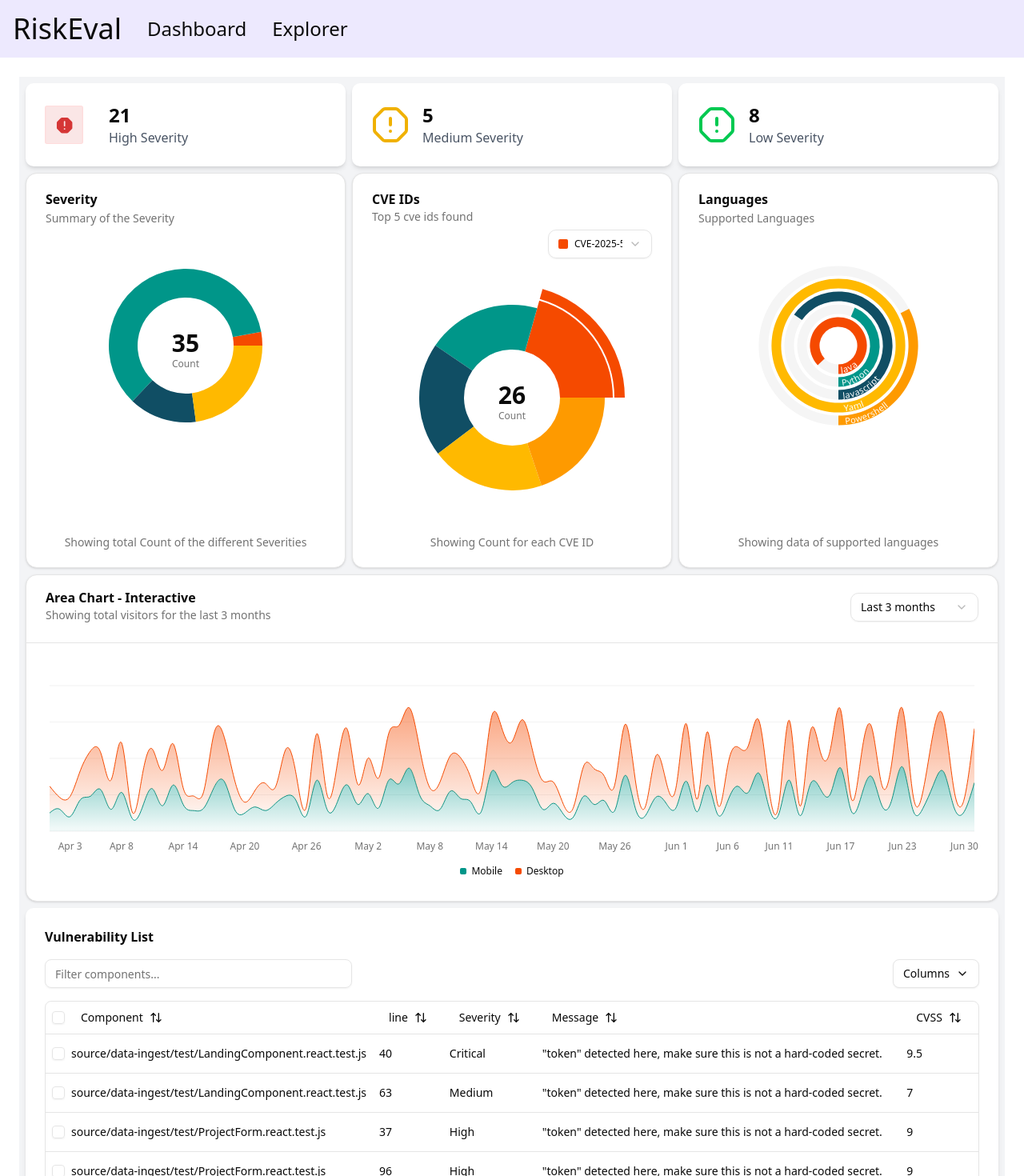
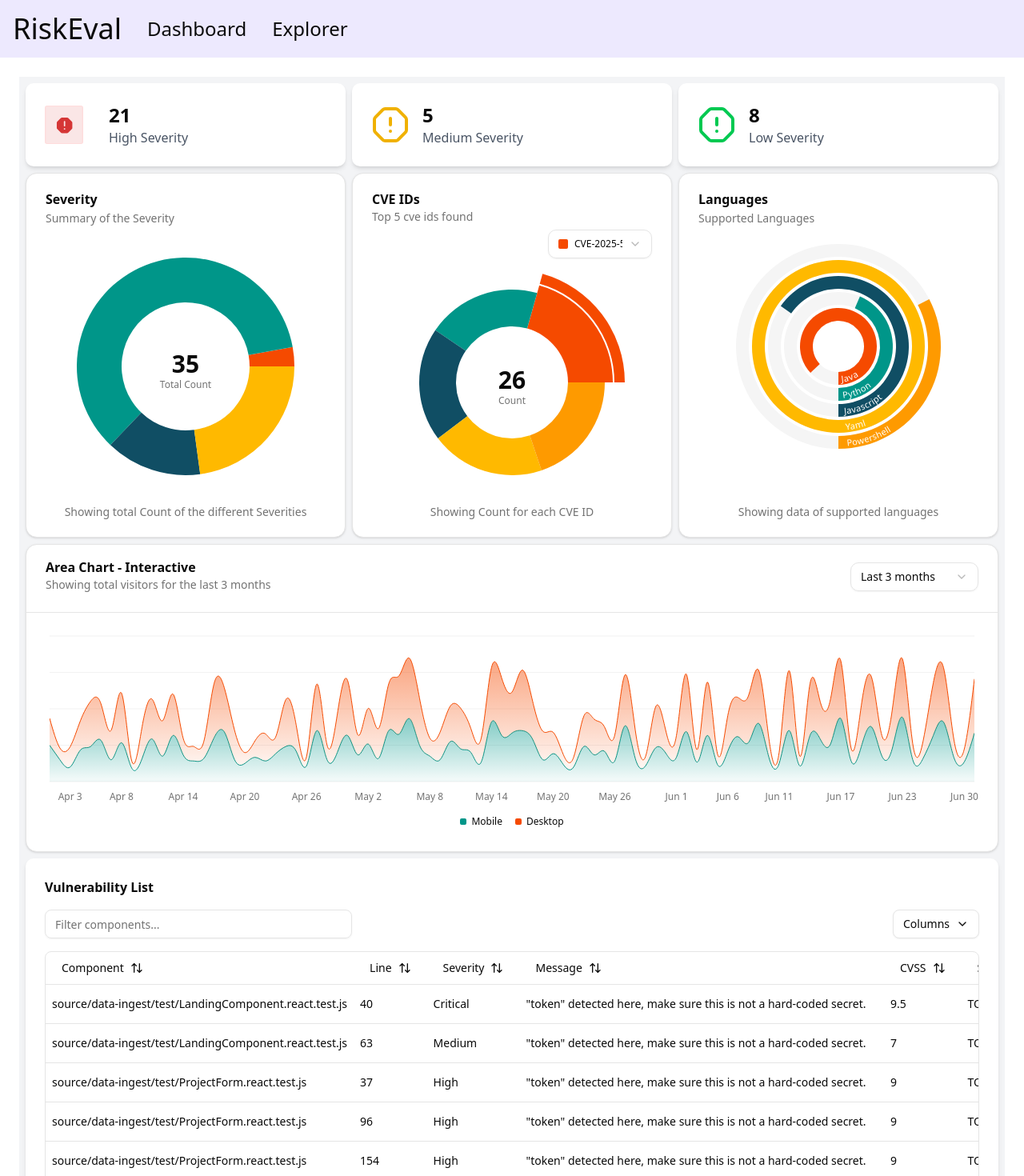
Before and after one commit to yugantgholase/Team-RiskEval, a React (Vite) app in the folder Frontend/risk-eval/: page /dashboard in a window 1280 px wide. Shown: the top 1470 px of the page at 80% size. Built offline with nearby package versions, Linux system fonts and the light colour scheme.

Commit message:
layout fixed

```diff
--- a/Frontend/risk-eval/src/components/dashboard/ChartArea.jsx
+++ b/Frontend/risk-eval/src/components/dashboard/ChartArea.jsx
@@ -25,10 +25,11 @@ import {
   SelectValue,
 } from "@/components/ui/select";
 
-export const description = "An interactive area chart";
+export const description =
+  "An interactive area chart showing different details";
 
 const chartData = [
-  { date: "2024-04-01", desktop: 222, mobile: 150 },
+  { date: "2024-04-01", desktop: 222, mobile: 300 },
   { date: "2024-04-02", desktop: 97, mobile: 180 },
   { date: "2024-04-03", desktop: 167, mobile: 120 },
   { date: "2024-04-04", desktop: 242, mobile: 260 },
@@ -122,9 +123,6 @@ const chartData = [
 ];
 
 const chartConfig = {
-  visitors: {
-    label: "Visitors",
-  },
   desktop: {
     label: "Desktop",
     color: "var(--chart-1)",
--- a/Frontend/risk-eval/src/components/dashboard/ChartPieDonutInteractive.jsx
+++ b/Frontend/risk-eval/src/components/dashboard/ChartPieDonutInteractive.jsx
@@ -113,7 +113,7 @@ export function ChartPieInteractive() {
               data={cveData}
               dataKey="count"
               nameKey="cveid"
-              innerRadius={60}
+              innerRadius={70}
               strokeWidth={5}
               activeIndex={activeIndex}
               activeShape={({ outerRadius = 0, ...props }) => (
--- a/Frontend/risk-eval/src/components/dashboard/ChartPieDonutText.jsx
+++ b/Frontend/risk-eval/src/components/dashboard/ChartPieDonutText.jsx
@@ -69,7 +69,7 @@ export function ChartPieDonutText() {
       <CardContent className="flex-1 pb-0">
         <ChartContainer
           config={chartConfig}
-          className="mx-auto aspect-square max-h-[250px]"
+          className="mx-auto aspect-square max-h-[350px]"
         >
           <PieChart>
             <ChartTooltip
@@ -80,7 +80,7 @@ export function ChartPieDonutText() {
               data={chartData}
               dataKey="count"
               nameKey="severity"
-              innerRadius={60}
+              innerRadius={80}
               strokeWidth={5}
             >
               <Label
@@ -105,7 +105,7 @@ export function ChartPieDonutText() {
                           y={(viewBox.cy || 0) + 24}
                           className="fill-muted-foreground"
                         >
-                          Count
+                          Total Count
                         </tspan>
                       </text>
                     );
--- a/Frontend/risk-eval/src/components/dashboard/ChartRadial.jsx
+++ b/Frontend/risk-eval/src/components/dashboard/ChartRadial.jsx
@@ -44,14 +44,14 @@ export function ChartRadialLabel() {
       <CardContent className="flex-1 pb-0">
         <ChartContainer
           config={chartConfig}
-          className="mx-auto aspect-square max-h-[250px]"
+          className="mx-auto aspect-square max-h-[300px]"
         >
           <RadialBarChart
             data={chartData}
             startAngle={-90}
             endAngle={380}
-            innerRadius={30}
-            outerRadius={110}
+            innerRadius={40}
+            outerRadius={140}
           >
             <ChartTooltip
               cursor={false}
--- a/Frontend/risk-eval/src/components/dashboard/DataTableDemo.jsx
+++ b/Frontend/risk-eval/src/components/dashboard/DataTableDemo.jsx
@@ -42,28 +42,28 @@ const data = tableData?.map((item, index) => ({
   ...item,
 }));
 const columns = [
-  {
-    id: "select",
-    header: ({ table }) => (
-      <Checkbox
-        checked={
-          table.getIsAllPageRowsSelected() ||
-          (table.getIsSomePageRowsSelected() && "indeterminate")
-        }
-        onCheckedChange={(value) => table.toggleAllPageRowsSelected(!!value)}
-        aria-label="Select all"
-      />
-    ),
-    cell: ({ row }) => (
-      <Checkbox
-        checked={row.getIsSelected()}
-        onCheckedChange={(value) => row.toggleSelected(!!value)}
-        aria-label="Select row"
-      />
-    ),
-    enableSorting: false,
-    enableHiding: false,
-  },
+  // {
+  //   id: "select",
+  //   header: ({ table }) => (
+  //     <Checkbox
+  //       checked={
+  //         table.getIsAllPageRowsSelected() ||
+  //         (table.getIsSomePageRowsSelected() && "indeterminate")
+  //       }
+  //       onCheckedChange={(value) => table.toggleAllPageRowsSelected(!!value)}
+  //       aria-label="Select all"
+  //     />
+  //   ),
+  //   cell: ({ row }) => (
+  //     <Checkbox
+  //       checked={row.getIsSelected()}
+  //       onCheckedChange={(value) => row.toggleSelected(!!value)}
+  //       aria-label="Select row"
+  //     />
+  //   ),
+  //   enableSorting: false,
+  //   enableHiding: false,
+  // },
   {
     accessorKey: "component",
     header: ({ column }) => {
@@ -87,7 +87,7 @@ const columns = [
           variant="ghost"
           onClick={() => column.toggleSorting(column.getIsSorted() === "asc")}
         >
-          line
+          Line
           <ArrowUpDown />
         </Button>
       );
@@ -307,8 +307,8 @@ export function DataTableDemo() {
       </div>
       <div className="flex items-center justify-end space-x-2 py-4">
         <div className="text-muted-foreground flex-1 text-sm">
-          {table.getFilteredSelectedRowModel().rows.length} of{" "}
-          {table.getFilteredRowModel().rows.length} row(s) selected.
+          {/* {table.getFilteredSelectedRowModel().rows.length} of{" "} */}
+          Total {table.getFilteredRowModel().rows.length} row(s) found.
         </div>
         <div className="space-x-2">
           <Button
--- a/Frontend/risk-eval/src/components/ui/card.jsx
+++ b/Frontend/risk-eval/src/components/ui/card.jsx
@@ -7,7 +7,7 @@ function Card({ className, ...props }) {
     <div
       data-slot="card"
       className={cn(
-        "bg-card text-card-foreground flex flex-col gap-6 rounded-xl border py-6 shadow-sm",
+        "bg-card text-card-foreground flex flex-col rounded-xl border py-6 shadow-sm",
         className
       )}
       {...props}
```
